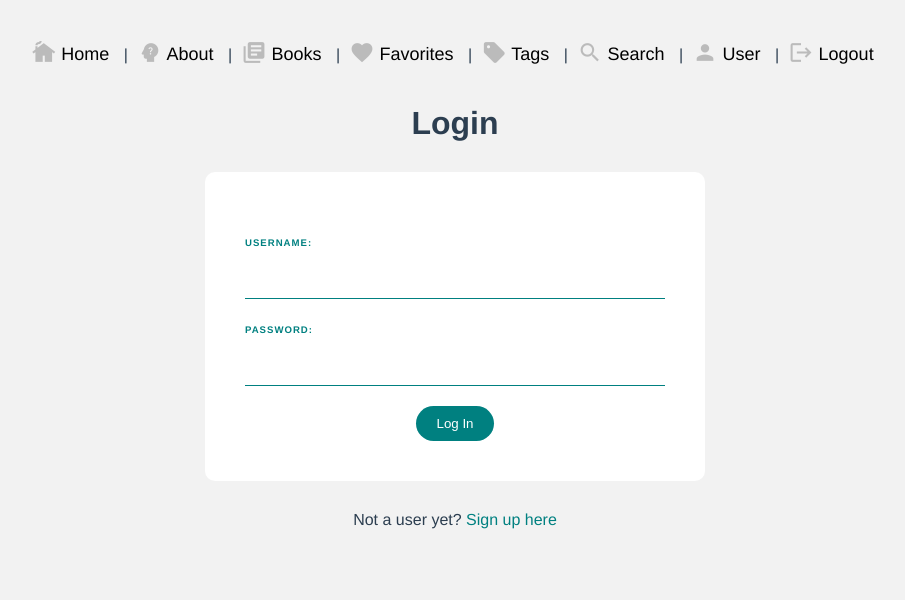
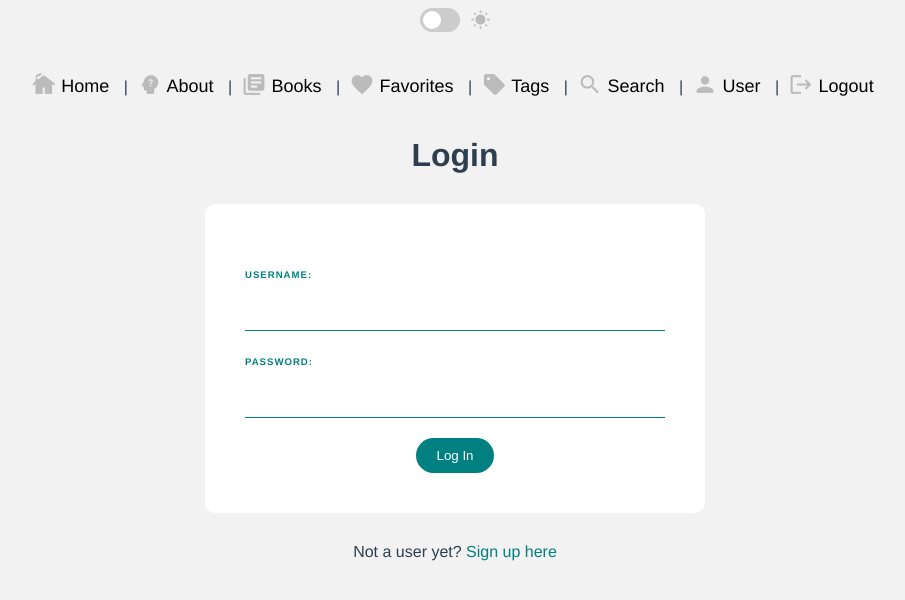
Before and after one commit to wickenico/bookify-vuejs-frontend, a Vue app: page /login in a window 1280 px wide. Shown: the top 600 px of the page, without its empty margins (185-1090 px from the left). Built offline with nearby package versions, Linux system fonts and the light colour scheme.

Commit message:
Add dark mode switch

```diff
--- a/src/App.vue
+++ b/src/App.vue
@@ -1,25 +1,26 @@
 <template>
-  <Navbar />
-  <!-- <button @click="redirect">Redirect</button>
-  <button @click="back">Go back</button>
-  <button @click="forward">Go forward</button> -->
-  <router-view />
+  <div :class="{ 'dark': isDarkMode }">
+    <Switch :isDarkMode="isDarkMode" @toggle-dark-mode="toggleDarkMode" />
+    <Navbar />
+    <router-view />
+  </div>
 </template>
 
 <script>
 import Navbar from './components/Navbar.vue'
+import Switch from './components/Switch.vue'
 
 export default {
-  components: { Navbar },
+  components: { Navbar, Switch },
+  data() {
+    return {
+      isDarkMode: false
+    }
+  },
   methods: {
-    redirect() {
-      this.$router.push({ name: 'home' })
-    },
-    back() {
-      this.$router.go(-1)
-    },
-    forward() {
-      this.$router.go(1)
+    toggleDarkMode() {
+      this.isDarkMode = !this.isDarkMode
+      document.body.classList.toggle('dark')
     }
   }
 }
@@ -55,4 +56,33 @@ button:hover {
   border: 1px solid black;
   background: #003030;
 }
+
+/* Styles for dark mode */
+.dark {
+  background-color: #1e1e1e;
+  color: #fff;
+}
+
+.dark-mode-switch {
+  color: #fff;
+}
+
+.dark-mode-switch:hover {
+  text-decoration: underline;
+}
+
+.dark body {
+  background: #1e1e1e;
+}
+
+.dark button {
+  background: #fff;
+  border-color: #ccc;
+  color: #fff;
+}
+
+.dark button:hover {
+  background: #ccc;
+  color: #1e1e1e;
+}
 </style>
--- /dev/null
+++ b/src/components/Switch.vue
@@ -0,0 +1,87 @@
+<template>
+  <div class="switch-container">
+    <label class="switch">
+      <input type="checkbox" :checked="isDarkMode" @change="$emit('toggle-dark-mode')">
+      <span class="slider"></span>
+    </label>
+    <i class="material-icons switch-icon">{{ isDarkMode ? 'nightlight_round' : 'wb_sunny' }}</i>
+  </div>
+</template>
+
+<script>
+export default {
+  props: {
+    isDarkMode: {
+      type: Boolean,
+      required: true
+    }
+  }
+}
+</script>
+
+<style>
+.switch-container {
+  display: flex;
+  justify-content: center;
+  align-items: center;
+}
+
+.switch {
+  position: relative;
+  display: inline-block;
+  width: 40px;
+  height: 24px;
+  margin-right: 1px;
+}
+
+.switch input {
+  opacity: 0;
+  width: 0;
+  height: 0;
+}
+
+.slider {
+  position: absolute;
+  cursor: pointer;
+  top: 0;
+  left: 0;
+  right: 0;
+  bottom: 0;
+  background-color: #ccc;
+  -webkit-transition: .4s;
+  transition: .4s;
+  border-radius: 24px;
+}
+
+.slider:before {
+  position: absolute;
+  content: "";
+  height: 18px;
+  width: 18px;
+  left: 3px;
+  bottom: 3px;
+  background-color: white;
+  -webkit-transition: .4s;
+  transition: .4s;
+  border-radius: 50%;
+}
+
+input:checked+.slider {
+  background-color: teal;
+}
+
+input:focus+.slider {
+  box-shadow: 0 0 1px teal;
+}
+
+input:checked+.slider:before {
+  -webkit-transform: translateX(16px);
+  -ms-transform: translateX(16px);
+  transform: translateX(16px);
+}
+
+.switch-icon {
+  font-size: 24px;
+  color: teal;
+}
+</style>
--- a/src/views/HomeView.vue
+++ b/src/views/HomeView.vue
@@ -1,7 +1,7 @@
 <template>
   <div class="home">
-    <img alt="Vue logo" src="../assets/logo.png" style="width: 30%; height: 30%;">
-    <h1>Bookify</h1>
+    <img alt="Vue logo" src="../assets/logo.png" style="width: 40%; height: 40%;">
+    <!-- <h1>Bookify</h1> -->
     <div class="card-container">
     <div class="card">
       <div class="card__header">
```
Also changed, not shown: src/assets/logo.png, src/assets/logo_new.png (added).
